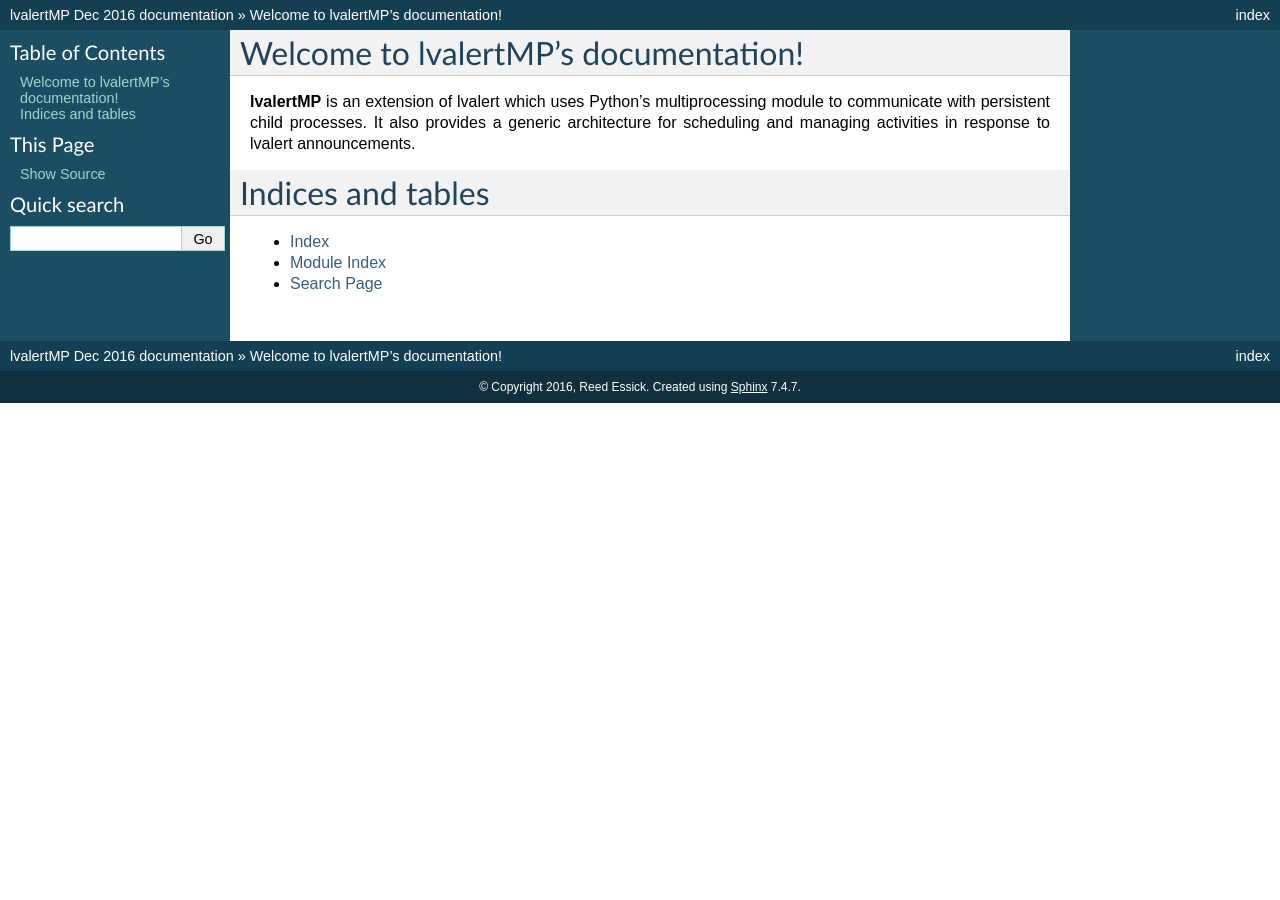
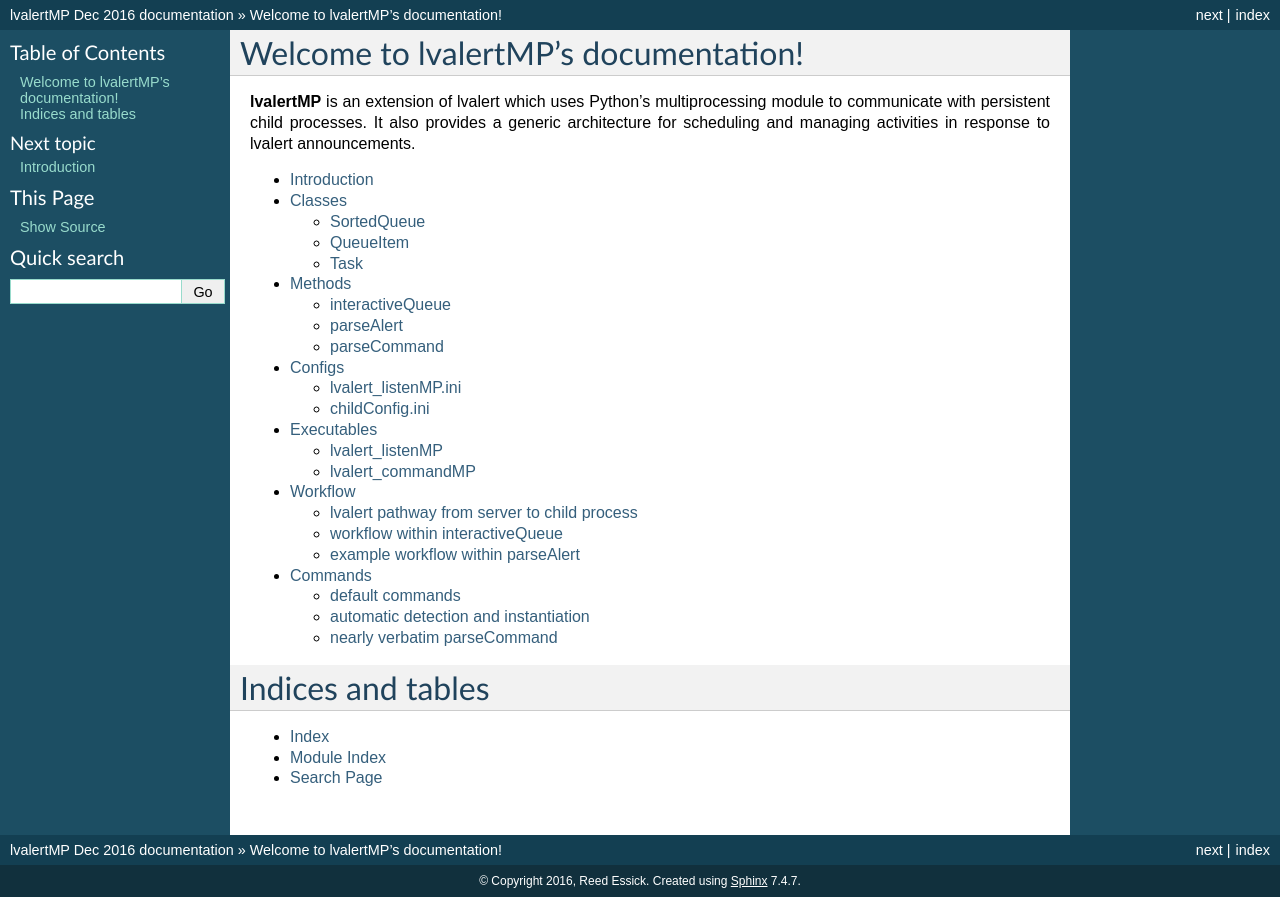
Before and after one commit to deepchatterjeeligo/lvalertMP, a Sphinx documentation site: the page built from doc/source/index.rst, in a window 1280 px wide. Built offline with Sphinx 7.4.7, drawn with Linux system fonts in a browser that asks for light colours.

Commit message:
more development of sphinx documentation

```diff
--- /dev/null
+++ b/doc/source/commands.rst
@@ -0,0 +1,20 @@
+==================================================
+Commands
+==================================================
+
+**WRITE ME**
+
+default commands
+--------------------------------------------------
+
+**WRITE ME**
+
+automatic detection and instantiation
+--------------------------------------------------
+
+**WRITE ME**
+
+nearly verbatim parseCommand
+--------------------------------------------------
+
+**WRITE ME**
--- /dev/null
+++ b/doc/source/configs.rst
@@ -0,0 +1,15 @@
+==================================================
+Configs
+==================================================
+
+**WRITE ME**
+
+lvalert_listenMP.ini
+--------------------------------------------------
+
+**WRITE ME**
+
+childConfig.ini
+--------------------------------------------------
+
+**WRITE ME**
--- /dev/null
+++ b/doc/source/executables.rst
@@ -0,0 +1,15 @@
+==================================================
+Executables
+==================================================
+
+**WRITE ME**
+
+lvalert_listenMP
+--------------------------------------------------
+
+**WRITE ME**
+
+lvalert_commandMP
+--------------------------------------------------
+
+**WRITE ME**
--- a/doc/source/index.rst
+++ b/doc/source/index.rst
@@ -12,6 +12,13 @@ It also provides a generic architecture for scheduling and managing activities i
 .. toctree::
    :maxdepth: 2
 
+   introduction
+   classes
+   methods
+   configs
+   executables
+   workflow
+   commands
 
 
 Indices and tables
--- /dev/null
+++ b/doc/source/introduction.rst
@@ -0,0 +1,5 @@
+==================================================
+Introduction
+==================================================
+
+**WRITE ME**
--- /dev/null
+++ b/doc/source/methods.rst
@@ -0,0 +1,26 @@
+==================================================
+Methods
+==================================================
+
+**WRITE ME**
+
+interactiveQueue
+--------------------------------------------------
+
+**WRITE ME**
+
+.. function:: lvalertMP.lvalert.interactiveQueue.interactiveQueue
+
+parseAlert
+--------------------------------------------------
+
+**WRITE ME**
+
+.. function:: lvalertMP.lvalert.parseAlert.parseAlert
+
+parseCommand
+--------------------------------------------------
+
+**WRITE ME**
+
+.. function:: lvalertMP.lvalert.commands.parseCommand
--- /dev/null
+++ b/doc/source/workflow.rst
@@ -0,0 +1,20 @@
+==================================================
+Workflow
+==================================================
+
+**WRITE ME**
+
+lvalert pathway from server to child process
+--------------------------------------------------
+
+**WRITE ME**
+
+workflow within interactiveQueue
+--------------------------------------------------
+
+**WRITE ME**
+
+example workflow within parseAlert
+--------------------------------------------------
+
+**WRITE ME**
```
Also changed, not shown: doc/source/classes.rst (added, +26 -0 lines).
